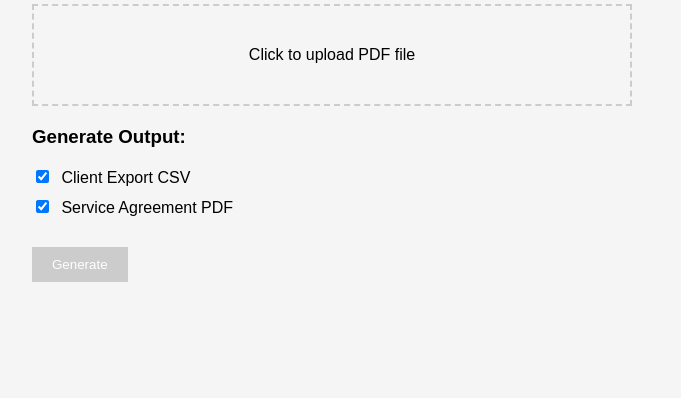
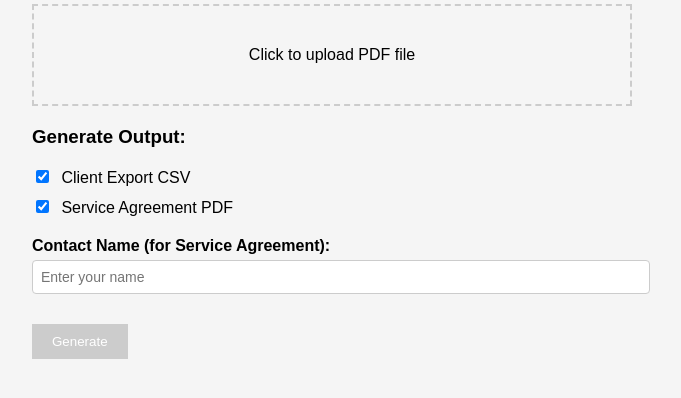
Before and after one commit to GemmaLockNHC/Shiftcare-Form-to-NHCare-Documents-Transformer, a Flask app: page / in a window 1280 px wide. Shown: the part 154-552 px from the top of the page, without its empty margins (308-989 px from the left). Run offline with Flask 3, Linux system fonts and the light colour scheme.

Commit message:
Updated 'index.html'.

```diff
--- a/templates/index.html
+++ b/templates/index.html
@@ -103,9 +103,16 @@
                 Client Export CSV
             </label>
             <label style="display: block; margin: 10px 0;">
-                <input type="checkbox" name="generate_service_agreement" value="1" checked style="margin-right: 8px;">
+                <input type="checkbox" name="generate_service_agreement" value="1" checked id="service-agreement-checkbox" style="margin-right: 8px;">
                 Service Agreement PDF
             </label>
+        </div>
+
+        <div id="name-input-container" style="margin: 20px 0; display: none;">
+            <label for="contact-name" style="display: block; margin-bottom: 5px; font-weight: bold;">
+                Contact Name (for Service Agreement):
+            </label>
+            <input type="text" id="contact-name" name="contact_name" placeholder="Enter your name" style="width: 100%; padding: 8px; font-size: 14px; border: 1px solid #ccc; border-radius: 4px;">
         </div>
 
         <div class="loading" id="loading">
@@ -159,6 +166,25 @@
             return parseFloat((bytes / Math.pow(k, i)).toFixed(2)) + ' ' + sizes[i];
         }
 
+        const serviceAgreementCheckbox = document.getElementById('service-agreement-checkbox');
+        const nameInputContainer = document.getElementById('name-input-container');
+        const contactNameInput = document.getElementById('contact-name');
+
+        // Function to toggle name input visibility
+        function toggleNameInput() {
+            if (serviceAgreementCheckbox.checked) {
+                nameInputContainer.style.display = 'block';
+            } else {
+                nameInputContainer.style.display = 'none';
+            }
+        }
+
+        // Check initial state (in case checkbox is checked by default)
+        toggleNameInput();
+
+        // Listen for changes
+        serviceAgreementCheckbox.addEventListener('change', toggleNameInput);
+
         uploadForm.addEventListener('submit', () => {
             loading.style.display = 'block';
             submitBtn.disabled = true;
```
